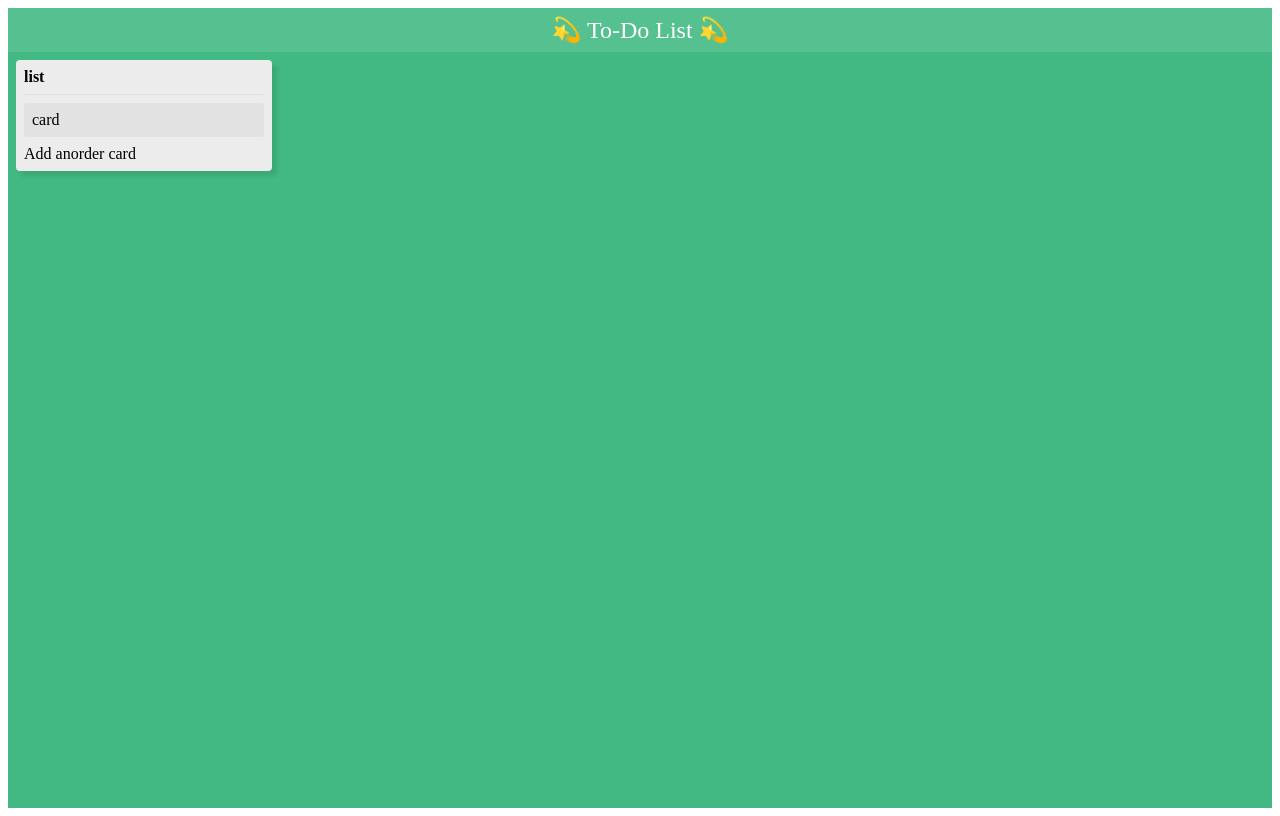
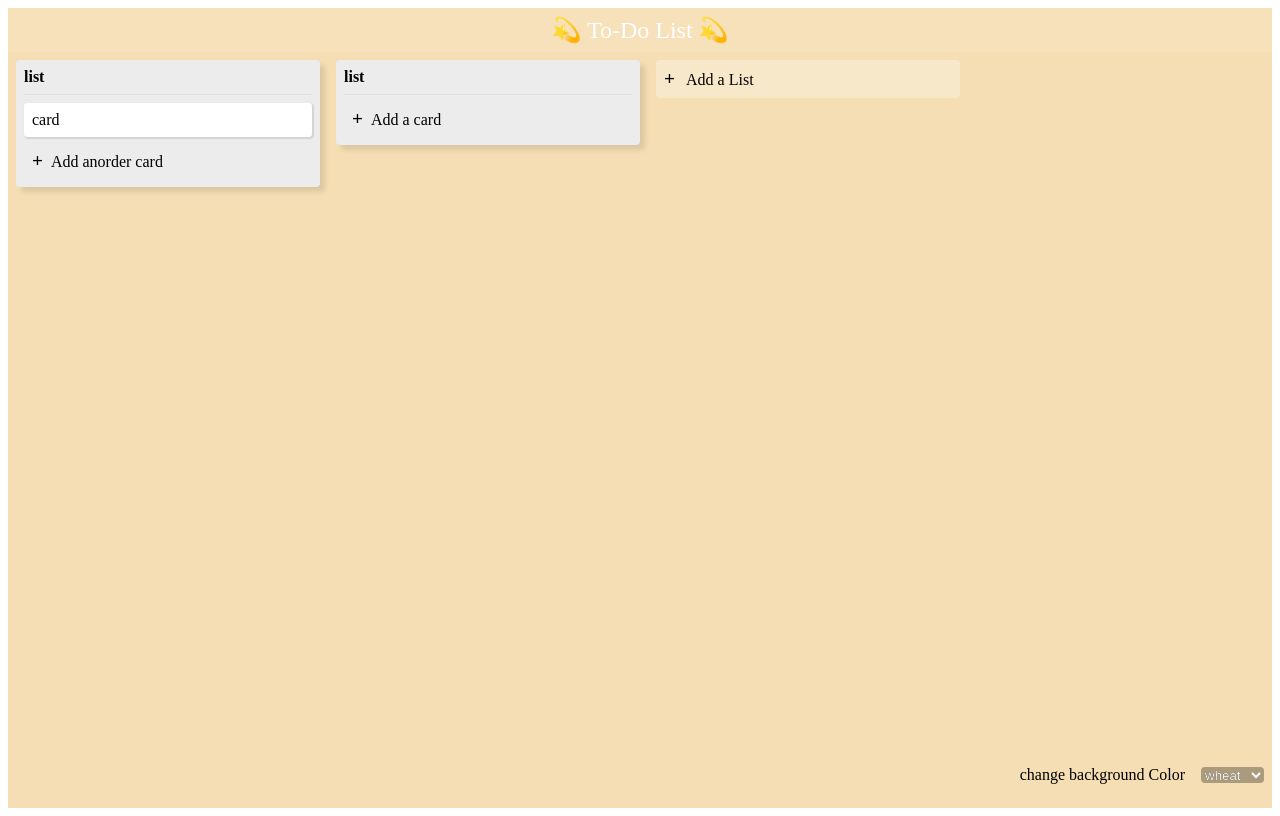
Before and after one commit to starr9622/vue-trello-board, a Vue app: page / in a window 1280 px wide. Built offline with nearby package versions, Linux system fonts and the light colour scheme; the HTML template or start-up script is replaced by a standard one.

Commit message:
- style : bg color change Action

```diff
--- a/src/components/HelloWorld.vue
+++ b/src/components/HelloWorld.vue
@@ -1,17 +1,40 @@
 <template>
-  <div class="hello">
+  <div
+    class="board"
+    :class="selectColor"
+  >
     <header>
      💫 To-Do List 💫
     </header>
+    <main>
       <div class="list">
         <p id="title">list</p>
-      <div class="card">
+        <div class="card hover">
           card
         </div>
-      <div class="addCard">
-        Add anorder card
+        <div class="addCard hover">
+          <span class="plus">+</span>
+          <span>Add anorder card</span>
         </div>
       </div>
+      <div class="list">
+        <p id="title">list</p>
+        <div class="addCard hover">
+          <span class="plus">+</span>
+          <span>Add a card</span>
+        </div>
+      </div>
+      <div class="AddList">
+        <span class="plus">+</span>
+        Add a List
+      </div>
+    </main>
+    <footer>
+      <label >change background Color</label>
+      <select class="colorSelect" v-model="selectColor">
+        <option v-for="color in backGroundColor" :key="color" :value="color">{{color}}</option>
+      </select>
+    </footer>
     </div>
 </template>
 
@@ -20,13 +43,32 @@ export default {
     name: 'HelloWorld',
     props: {
       msg: String
+    },
+    data(){
+      return{
+        selectColor : "wheat",
+        backGroundColor : ["wheat", "salmon"]
+      };
+    },
+    mounted(){
+    },
+    methods:{
+      changeBackGround(){
+        let num = Math.floor(Math.random() * this.backGroundColor.length);
+        this.selectColor = this.backGroundColor[num];
+    }
   }
 }
 </script>
 
 <style scoped>
-.hello {
-  background-color: #42b983;
+.wheat{
+  background-color: wheat;
+}
+.salmon{
+  background-color: salmon;
+}
+.board {
   height: 100vh;
 }
 header{
@@ -45,7 +87,8 @@ p#title{
   font-weight: 800;
 }
 .list{
-  width: 15rem;
+  width: 18rem;
+  height: fit-content;
   background-color: #ececec;
   margin: 0.5rem;
   padding: 0.5rem;
@@ -54,11 +97,62 @@ p#title{
 }
 .card{
   padding: 0.5rem;
-  background-color: #e2e2e2;
+  background-color: #fff;
   border-radius: 0.2rem;
   margin-bottom: 0.5rem;
+  box-shadow: 1px 1px 1px 1px rgba(0,0,0,0.1);
 }
 .addCard{
-
+  padding: 0.5rem;
+}
+.addCard span{
+  line-height: 1rem;
+}
+.plus{
+  font-size: 1.2rem;
+  font-weight: 600;
+  margin-right: .5rem;
+}
+.hover:hover{
+  background: rgba(0,0,0,0.3);
+  cursor: pointer;
+}
+main{
+  display: flex;
+}
+.AddList{
+  width: 18rem;
+  background-color: rgba(255,255,255,0.3);
+  padding: 0.5rem;
+  border-radius: 0.25rem;
+  margin: 0.5rem;
+  height: fit-content;
+}
+.AddList:hover{
+  background: rgba(255,255,255,0.4);
+  cursor: pointer;
+}
+.colorSelect{
+  background-color: rgba(0,0,0,0.3);
+  height: 1rem;
+  color: white;
+  border: none;
+  border-radius: 0.25rem;
+  font-weight: 100 !important;
+}
+footer label{
+  font-weight: 100;
+  margin-right: 1rem;
+}
+footer{
+  position: fixed;
+  bottom: 1rem;
+  right: 1rem;
+}
+select {
+  text-shadow: 0 0 0 #000 !important;
+}
+:focus {
+outline: 0;
 }
 </style>
```
Lines whose indentation alone changed are shown as unchanged.
